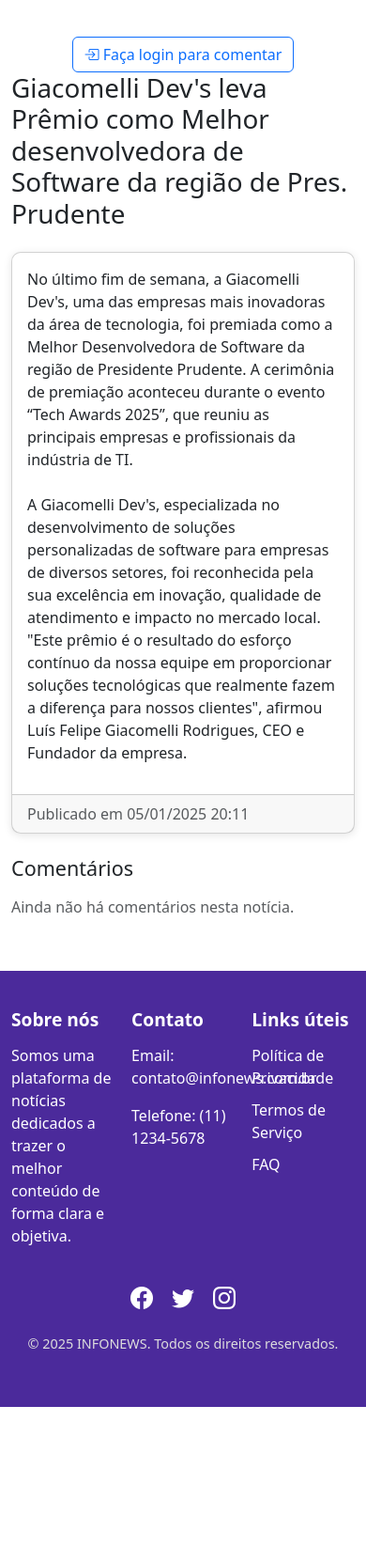
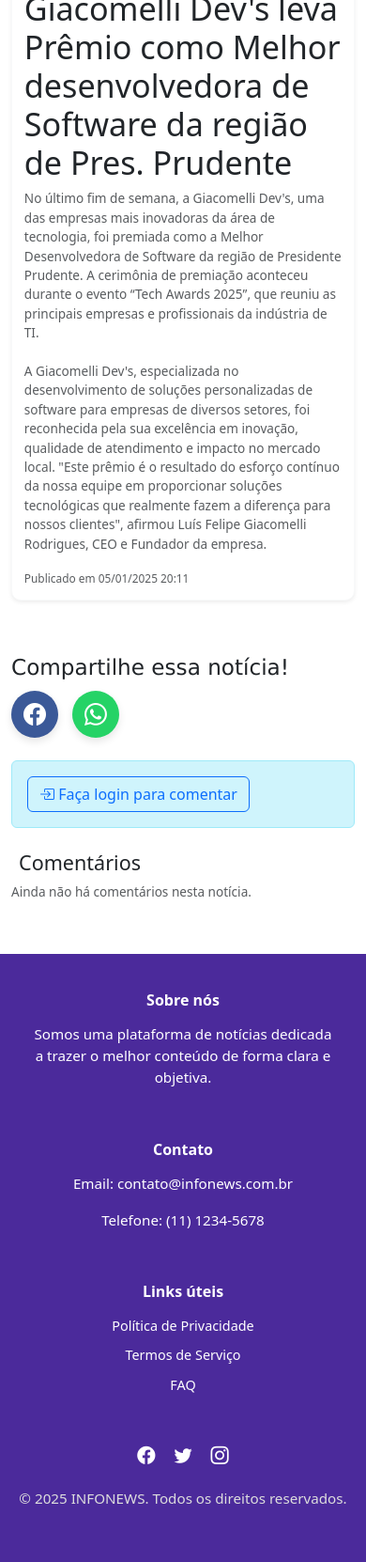
Before and after one commit to smithgg415/site-noticias, a PHP site: page /blog/detalhesnoticias.php?id=21 in a window 390 px wide. Shown: the part 505-2167 px from the top of the page at 94% size. Before the commit the page ends 2002 px from the top, so only its background shows below. Run offline with PHP 8.4, Linux system fonts and the light colour scheme; data comes from the database, SQL or seed files in the repository; data that the repository does not hold is empty.

Commit message:
[feat] improvements on CSS of the project

```diff
--- a/detalhesnoticias.php
+++ b/detalhesnoticias.php
@@ -29,12 +29,11 @@ if (isset($_GET['id'])) {
         exit;
     }
 
-    // Consulta os comentários da notícia
     $sqlComentarios = 'SELECT c.com_codigo, c.com_conteudo, c.com_criadoem, u.usu_nome, u.usu_codigo
                     FROM comentarios c
                     JOIN usuarios u ON c.usu_codigo = u.usu_codigo
                     WHERE c.not_codigo = :not_codigo
-                    ORDER BY c.com_criadoem DESC';
+                    ORDER BY c.com_criadoem DESC LIMIT 4';
     $stmComentarios = $conexao->prepare($sqlComentarios);
     $stmComentarios->bindValue(':not_codigo', $noticiaId, PDO::PARAM_INT);
     $stmComentarios->execute();
@@ -256,7 +255,7 @@ if (isset($_GET['id'])) {
         footer {
             background-color: #4b2a9b;
             color: white;
-            padding: 40px 0;
+            padding: 40px 20px;
             margin-top: 40px;
         }
 
@@ -264,10 +263,12 @@ if (isset($_GET['id'])) {
             display: flex;
             justify-content: space-between;
             flex-wrap: wrap;
+            gap: 20px;
         }
 
         footer .footer-links div {
-            width: 30%;
+            flex: 1;
+            min-width: 200px;
             margin-bottom: 20px;
         }
 
@@ -283,16 +284,19 @@ if (isset($_GET['id'])) {
             font-size: 1rem;
             display: block;
             margin-bottom: 10px;
+            transition: color 0.3s ease;
         }
 
         footer .footer-links a:hover {
             text-decoration: underline;
+            color: #a02ae1;
         }
 
         footer .footer-social-icons {
             display: flex;
             gap: 20px;
             justify-content: center;
+            margin-top: 20px;
         }
 
         footer .footer-social-icons a {
@@ -311,6 +315,74 @@ if (isset($_GET['id'])) {
             margin-top: 20px;
             color: #ddd;
         }
+
+        /* Responsividade */
+        @media (max-width: 768px) {
+            footer .footer-links {
+                flex-direction: column;
+                align-items: center;
+            }
+
+            footer .footer-links div {
+                text-align: center;
+                width: 100%;
+            }
+        }
+
+        @media (max-width: 480px) {
+            footer .footer-links h5 {
+                font-size: 1rem;
+            }
+
+            footer .footer-links a {
+                font-size: 0.9rem;
+            }
+
+            footer .footer-social-icons a {
+                font-size: 1.2rem;
+            }
+
+            .footer-bottom {
+                font-size: 0.8rem;
+            }
+        }
+
+        .text-muted {
+            color: #6c757d;
+
+        }
+
+        @media (max-width: 768px) {
+            .card-body {
+                padding: 1rem;
+            }
+
+            h1 {
+                font-size: 1.75rem;
+            }
+
+            p {
+                font-size: 1.7rem;
+            }
+
+            .text-muted {
+                font-size: 0.85rem;
+            }
+        }
+
+        @media (max-width: 480px) {
+            h1 {
+                font-size: 1.5rem;
+            }
+
+            .card-body {
+                padding: 0.8rem;
+            }
+
+            p {
+                font-size: 0.95rem;
+            }
+        }
     </style>
 </head>
 
@@ -327,26 +399,32 @@ if (isset($_GET['id'])) {
         </div>
     </nav>
 
-    <div class="container mt-5">
+    <div class="container mt-4">
+        <div class="row mb-4">
+            <div class="col-md-4">
+                <img src="<?= htmlspecialchars($noticia->not_imagem) ?>" alt="<?= htmlspecialchars($noticia->not_titulo) ?>" class="img-fluid noticia-img">
+            </div>
+            <div class="col-md-8">
+                <div class="card shadow-sm border-light mb-4">
+                    <div class="card-body">
+                        <h1 class="display-4 display-sm-5 display-xs-6 font-weight-bold text-dark"><?= htmlspecialchars($noticia->not_titulo) ?></h1>
+                        <p class="lead text-muted"><?= nl2br(htmlspecialchars($noticia->not_conteudo)) ?></p>
+                        <div class="text-right text-muted">
+                            <small>Publicado em <?= date('d/m/Y H:i', strtotime($noticia->not_publicado_em)) ?></small>
+                        </div>
+                    </div>
+                </div>
+            </div>
+
+        </div>
+
         <div class="row">
             <div class="col-md-6">
-                <img src="<?= htmlspecialchars($noticia->not_imagem) ?>" class="img-fluid mb-3 noticia-img" alt="<?= htmlspecialchars($noticia->not_titulo) ?>">
-
-                <?php if ($_SESSION['logado099']) : ?>
-                    <div class="comment-box">
-                        <h4>Adicionar Comentário</h4>
-                        <form method="POST" action="actioncomentario.php">
-                            <input type="hidden" name="acao" value="incluir">
-                            <input type="hidden" name="not_codigo" value="<?= $noticia->not_codigo ?>">
-                            <textarea name="conteudo" rows="4" required placeholder="Digite seu comentário..." class="form-control"></textarea>
-                            <button type="submit" class="btn mt-3">Comentar</button>
-                        </form>
-                    </div>
                 <h3 style="
                     text-align: left;margin-top:10px;
                     font-family:Verdana, Geneva, Tahoma, sans-serif
-                    ">Compartilhe essa notícia!</h>
-                        <div class="share-buttons">
+                    ">Compartilhe essa notícia!</h3>
+                <div class="share-buttons mb-4">
                     <a href="https://www.facebook.com/sharer/sharer.php?u=<?= urlencode('https://infonews/detalhesnoticias?id=' . $noticia->not_codigo) ?>" target="_blank" class="share-button facebook" title="Compartilhar no Facebook">
                         <i class="bi bi-facebook"></i>
                     </a>
@@ -354,39 +432,31 @@ if (isset($_GET['id'])) {
                         <i class="bi bi-whatsapp"></i>
                     </a>
                 </div>
-
+                <?php if ($_SESSION['logado099']) : ?>
+                    <div class="comment-box">
+                        <h4>Adicionar Comentário</h4>
+                        <form method="POST" action="actioncomentario.php">
+                            <input type="hidden" name="acao" value="incluir">
+                            <input type="hidden" name="not_codigo" value="<?= $noticia->not_codigo ?>">
+                            <textarea name="conteudo" required placeholder="Digite seu comentário..."></textarea>
+                            <button type="submit" class="btn btn-primary mt-3">Comentar</button>
+                        </form>
+                    </div>
                 <?php else : ?>
-                        <div class="text-center mt-4">
+                    <div class="alert alert-info">
                         <a href="login.php" class="btn btn-outline-primary">
                             <i class="bi bi-box-arrow-in-right"></i> Faça login para comentar
                         </a>
                     </div>
                 <?php endif; ?>
-
             </div>
-
-
-            <!-- Coluna da direita -->
-            <div class="col-md-6">
-                <!-- Título e conteúdo -->
-                <h1 class="mb-4"><?= htmlspecialchars($noticia->not_titulo) ?></h1>
-                <div class="card mb-4">
-                    <div class="card-body">
-                        <p><?= nl2br(htmlspecialchars($noticia->not_conteudo)) ?></p>
-                    </div>
-                    <div class="card-footer text-muted">
-                        Publicado em <?= date('d/m/Y H:i', strtotime($noticia->not_publicado_em)) ?>
-                    </div>
-                </div>
-
-                <!-- Comentários -->
-                <h4 class="mb-3">Comentários</h4>
+            <div class="col-md-6 comments-container">
+                <h4 class="m-2">Comentários</h4>
                 <?php foreach ($comentarios as $comentario) : ?>
-                    <div class="card mb-3">
+                    <div class="card mb-2">
                         <div class="card-body">
                             <p><strong><?= htmlspecialchars($comentario->usu_nome) ?></strong>: <?= nl2br(htmlspecialchars($comentario->com_conteudo)) ?></p>
                             <small class="text-muted">Publicado em <?= date('d/m/Y H:i', strtotime($comentario->com_criadoem)) ?></small>
-
                             <?php if ($_SESSION['logado099'] && $_SESSION['id'] == $comentario->usu_codigo) : ?>
                                 <span class="options-btn" onclick="toggleOptionsMenu(<?= $comentario->com_codigo ?>)">&#x22EE;</span>
                                 <div id="options-menu-<?= $comentario->com_codigo ?>" class="options-menu">
@@ -404,6 +474,9 @@ if (isset($_GET['id'])) {
                             <?php endif; ?>
                         </div>
                     </div>
+                    <?php if ($comentarios > 4) : ?>
+                        <a class="text-muted" href="comentarios.php?id=<?= $noticia->not_codigo ?>">Ver todos os comentários</a>
+                    <?php endif; ?>
                 <?php endforeach; ?>
 
                 <?php if (count($comentarios) == 0) : ?>
@@ -416,7 +489,7 @@ if (isset($_GET['id'])) {
         <div class="container footer-links">
             <div>
                 <h5>Sobre nós</h5>
-                <p>Somos uma plataforma de notícias dedicados a trazer o melhor conteúdo de forma clara e objetiva.</p>
+                <p>Somos uma plataforma de notícias dedicada a trazer o melhor conteúdo de forma clara e objetiva.</p>
             </div>
             <div>
                 <h5>Contato</h5>
@@ -442,6 +515,7 @@ if (isset($_GET['id'])) {
         </div>
     </footer>
 
+
     <script>
         function toggleOptionsMenu(id) {
             const menu = document.getElementById(`options-menu-${id}`);
```
Also changed, not shown: comentarios.php (added, +269 -0 lines), index.php (+30 -8 lines), img/logoinfonews.jpg (added). Lines whose indentation alone changed are shown as unchanged.
